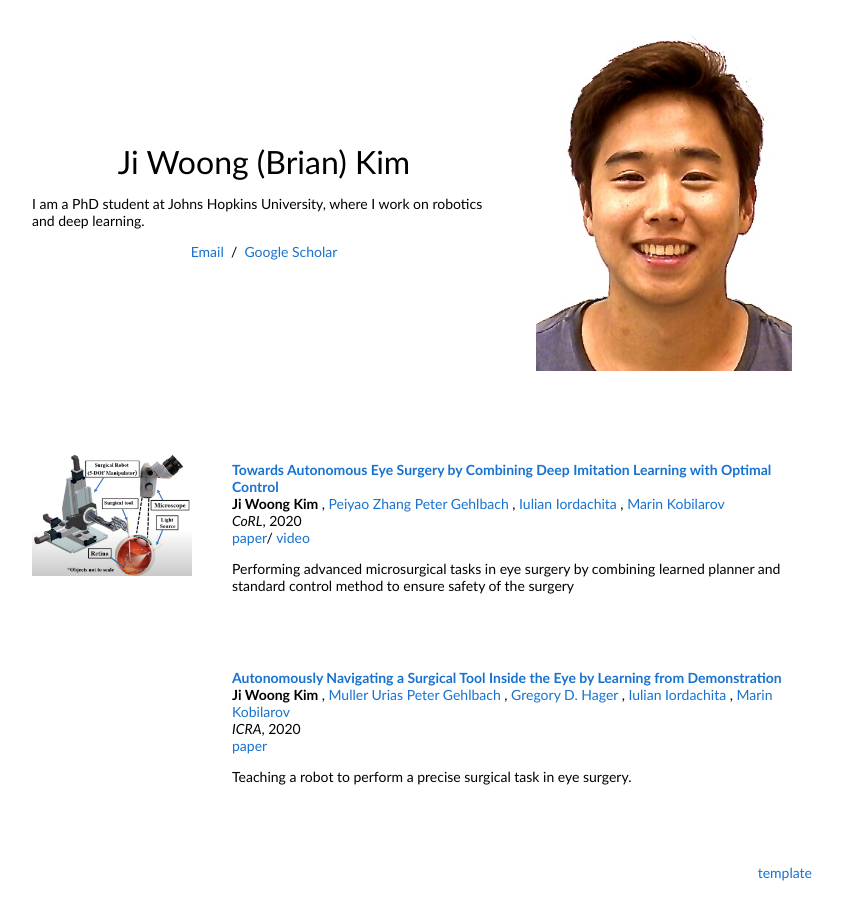
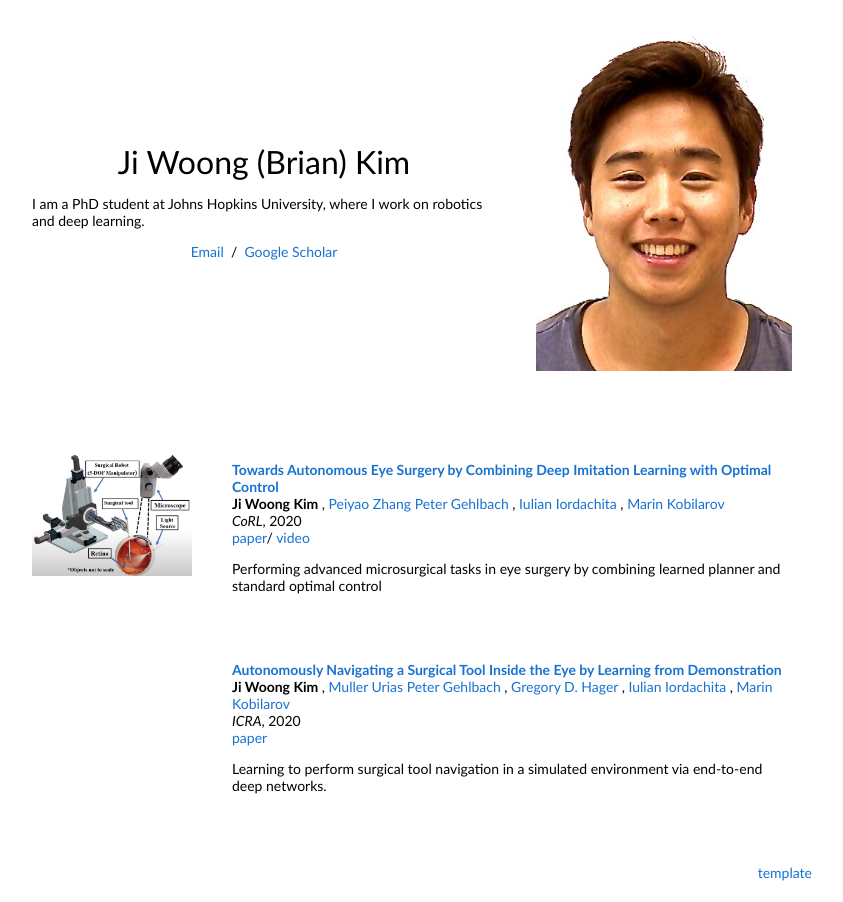
Before and after one commit to jkim447/jkim447.github.io, a plain HTML site: page index.html in a window 1280 px wide. Shown: the whole page, without its empty margins (228-1071 px from the left). Drawn offline with Linux system fonts and the light colour scheme; grey boxes are pictures that could not be loaded.

Commit message:
minor wordings fixed

```diff
--- a/index.html
+++ b/index.html
@@ -28,7 +28,7 @@
               </p>
             </td>
             <td style="padding:2.5%;width:40%;max-width:40%">
-              <a href="images/picture_of_me_revised.jpeg"><img style="width:100%;max-width:100%" alt="profile photo" src="images/picture_of_me.jpeg" class="hoverZoomLink"></a>
+              <a href="images/picture_of_me_revised.jpeg"><img style="width:100%;max-width:100%" alt="profile photo" src="images/picture_of_me_revised.jpeg" class="hoverZoomLink"></a>
             </td>
           </tr>
         </tbody></table>
@@ -83,8 +83,7 @@
               <a href="https://www.youtube.com/watch?v=hF7R0tW9Vjs&feature=youtu.be&ab_channel=JiWoongKim">video</a>
               <p></p>
               <p>
-                Performing advanced microsurgical tasks in eye surgery by combining learned planner and standard control method to ensure safety of the surgery
-              </p>
+                Performing advanced microsurgical tasks in eye surgery by combining learned planner and standard optimal control
             </td>
           </tr>
 
@@ -128,7 +127,7 @@
               <a href="https://asco.lcsr.jhu.edu/wp-content/uploads/2020/09/eye_surgery_ICRA_2020_paris.pdf">paper</a>
               <p></p>
               <p>
-                Teaching a robot to perform a precise surgical task in eye surgery.
+                Learning to perform surgical tool navigation in a simulated environment via end-to-end deep networks.
               </p>
             </td>
           </tr>
```
Also changed, not shown: images/light_pipes_alcon.png (added).
